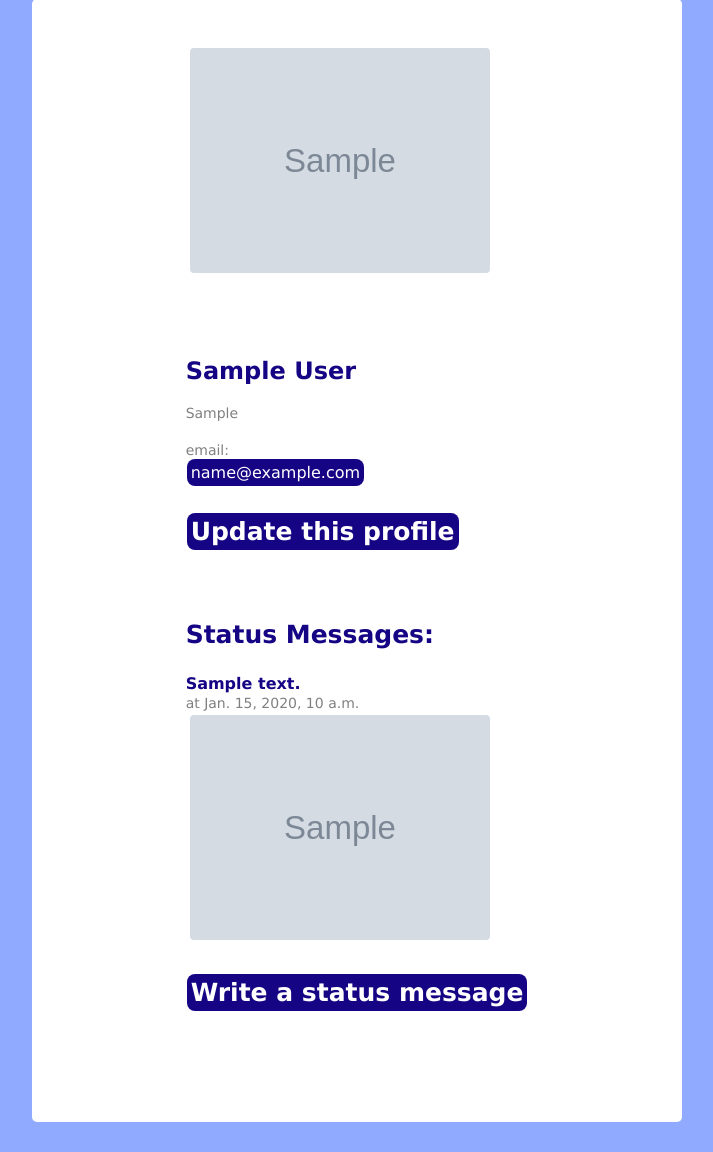
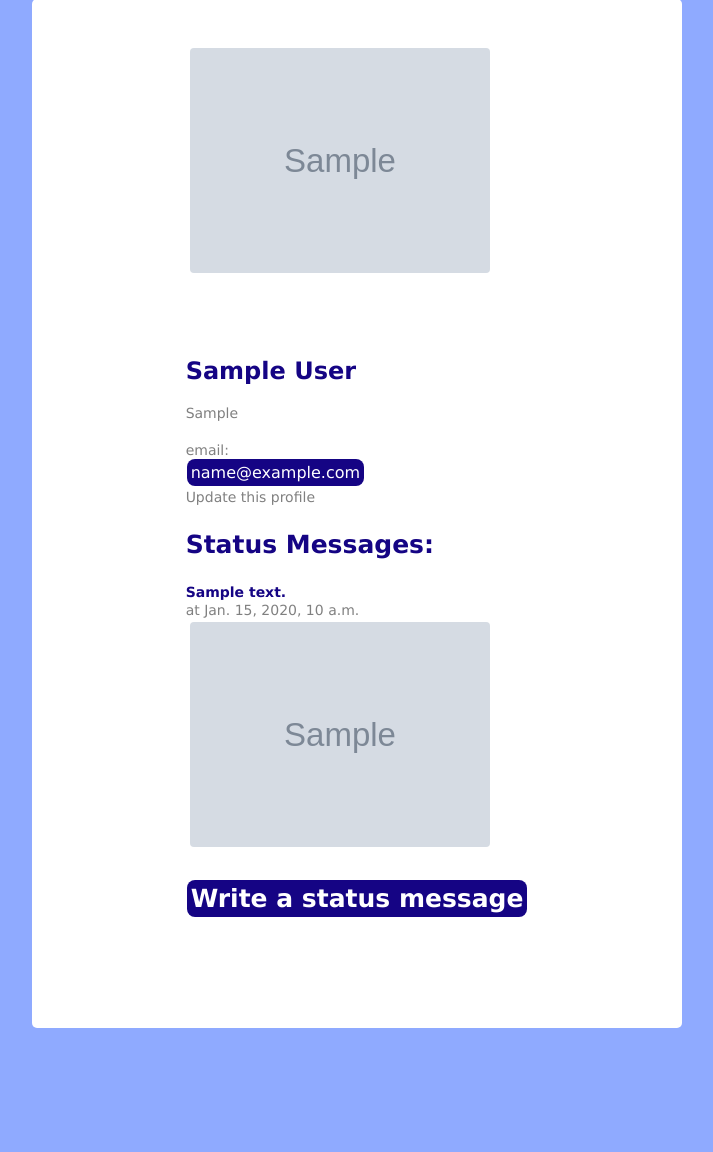
Before and after one commit to seanchosc/CS412, a Django app: page /mini_fb/profile/1/ in a window 1280 px wide. Shown: the part 224-1376 px from the top of the page, without its empty margins (283-996 px from the left). After the commit the page ends 1252 px from the top, so only its background shows below. Run offline with Django 5.2, Linux system fonts and the light colour scheme; tables that the repository leaves empty hold one stand-in row (values such as "Sample post"); grey boxes marked "Sample" are stand-in pictures.

Commit message:
minor styling change

```diff
--- a/mini_fb/templates/mini_fb/show_profile.html
+++ b/mini_fb/templates/mini_fb/show_profile.html
@@ -22,9 +22,7 @@ mini_fb/template/mini_fb/show_profile.html
             <br> <!-- new line -->
             <span class="small">email: </span><a href="mailto:{{ profile.emailAddress }}">{{ profile.emailAddress }}</a> <!-- email route and text styled-->
             <!-- update this profile -->
-            <h3>
-                <a href="{% url 'update_profile' profile.pk %}">Update this profile</a>
-            </h3>
+            <span class="small" href="{% url 'update_profile' profile.pk %}">Update this profile</a>
 
             <br> <!-- new line -->
 
```
